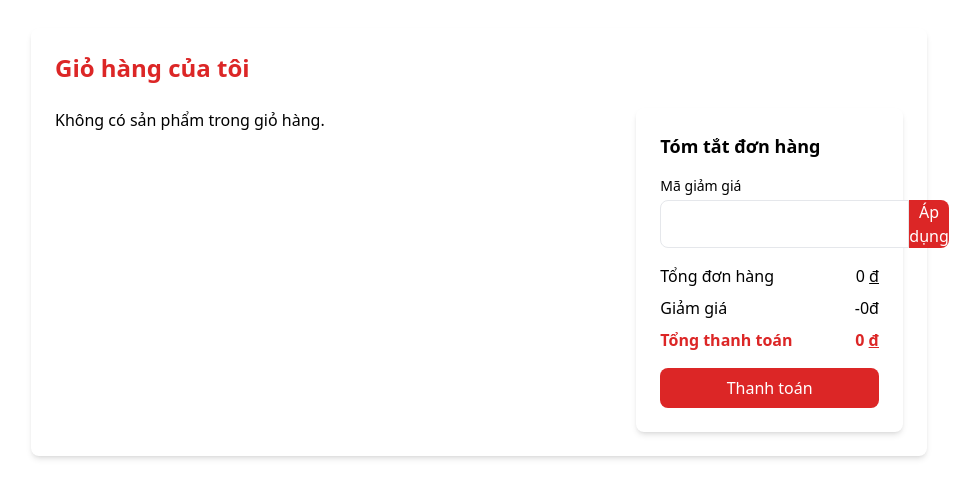
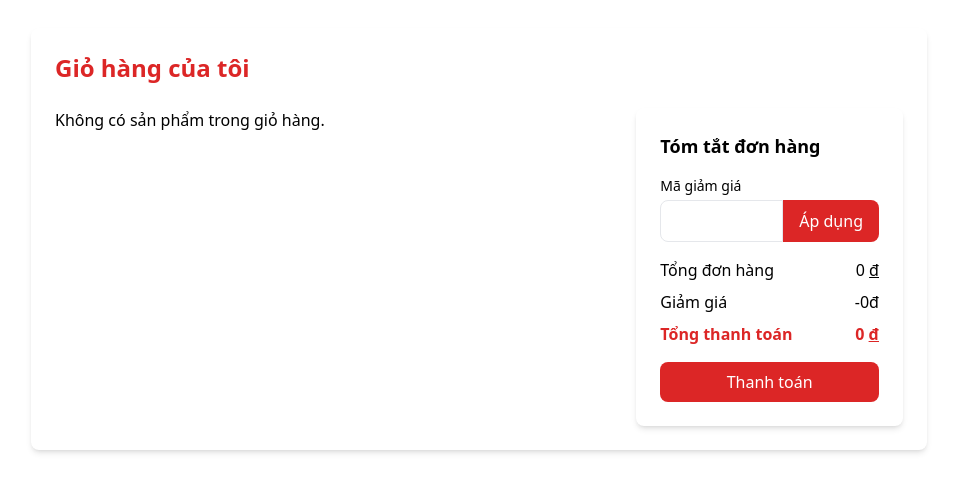
Before and after one commit to Luw-phuc/DOAN_CK_PTUDTMDT, a PHP site: page /cart.php in a window 1280 px wide. Shown: the part 166-662 px from the top of the page, without its empty margins (161-1141 px from the left). Run offline with PHP 8.4, Linux system fonts and the light colour scheme; some libraries are stand-ins or nearby versions.

Commit message:
Sửa css button Áp dụng

```diff
--- a/cart.php
+++ b/cart.php
@@ -161,12 +161,12 @@ if (isset($_SESSION['cart'])) {
             </label>
             <div class="flex mt-1">
               <input
-                class="flex-1 border rounded-l-lg p-2"
+                class="w-9/12 border rounded-l-lg p-2"
                 id="discount-code"
                 type="text"
               />
-              <button class="bg-red-600 text-white w-72 rounded-r-lg">
-                <p>Áp dụng</p>
+              <button class="bg-red-600 text-white px-4 py-2 rounded-r-lg whitespace-nowrap">
+                Áp dụng
               </button>
             </div>
           </div>
```
